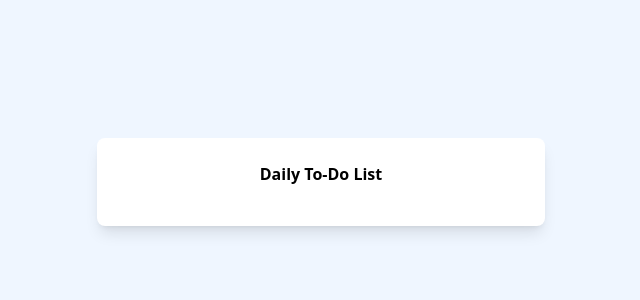
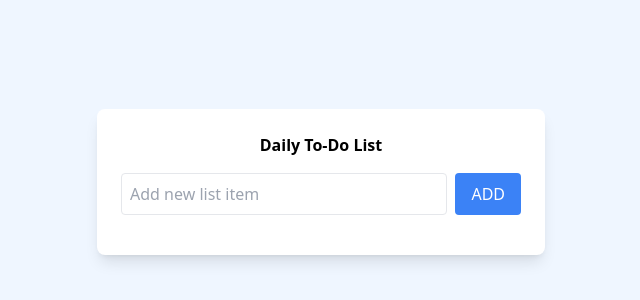
Before and after one commit to salahaKA/todolist_app, a React (Create React App) app: page / in a window 1280 px wide. Shown: the part 218-518 px from the top of the page, without its empty margins (319-959 px from the left). Built offline with nearby package versions, Linux system fonts and the light colour scheme.

Commit message:
first div fine

```diff
--- a/src/App.js
+++ b/src/App.js
@@ -1,23 +1,29 @@
-import React from 'react'
+import React from "react";
 // import './index.css';
 
+function App() {
 
-function App() {
-  // const [tasks, setTasks]= useState([]);
-  // const [newTask, setNewTask]= useState("");
+  return (
+    <div className="min-h-screen bg-blue-50 flex items-center justify-center p-4">
+      <div className="bg-white p-6 rounded-lg shadow-lg max-w-md w-full">
+        <h1 className="text-2x1 font-bold text-center mb-4">
+          Daily To-Do List
+        </h1>
 
+        <div className="flex gap-2 mb-4">
+          <input
+            type="text"
+            placeholder="Add new list item"
+            className="border p-2 rounded w-full"
+          ></input>
 
-  // const clearTasks= ()=>{
-  //   setTasks([]);
-  // }
-  return (
-    <div className='min-h-screen bg-blue-50 flex items-center justify-center p-4'>
-      <div className='bg-white p-6 rounded-lg shadow-lg max-w-md w-full'>
-        <h1 className='text-2x1 font-bold text-center mb-4'>Daily To-Do List</h1>
+          <button
+          className="bg-blue-500 text-white px-4 py-2 rounded hover:bg-blue-600">ADD</button>
+        </div>
 
       </div>
     </div>
-  )
+  );
 }
 
-export default App
+export default App;
```
